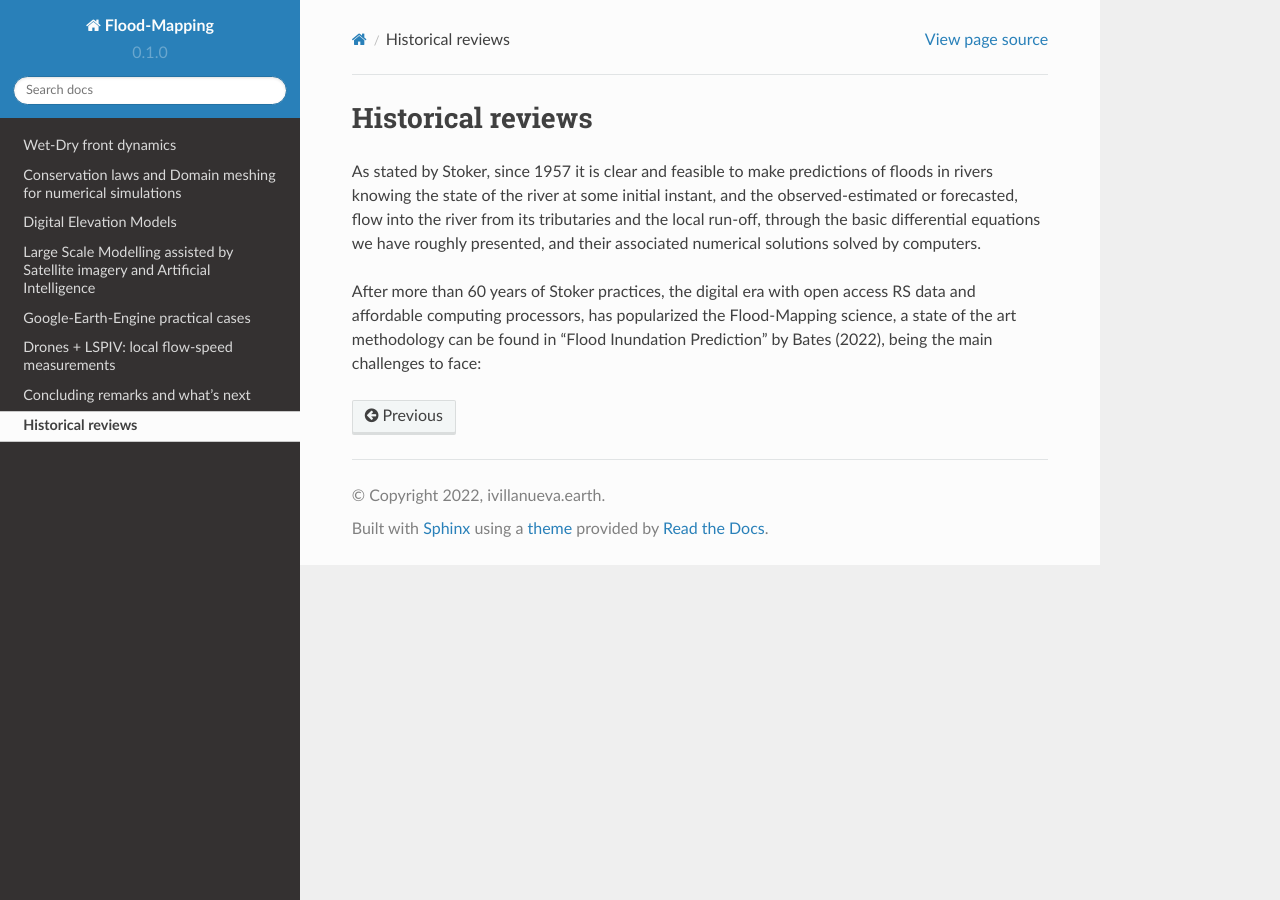
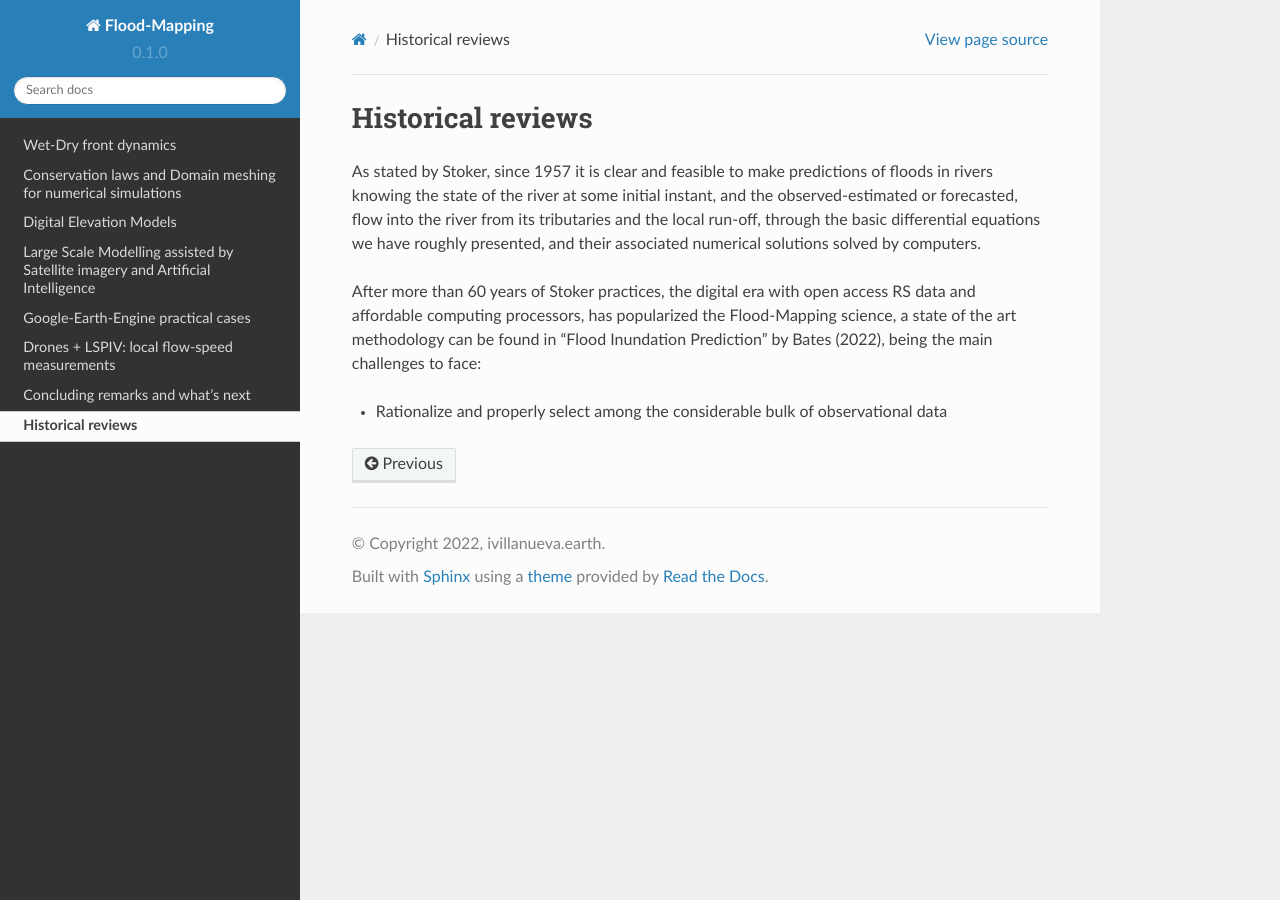
Before and after one commit to ivillamadrid/FloodMapping, a Sphinx documentation site: the page built from docs/source/historical.rst, in a window 1280 px wide. Built offline with Sphinx 7.4.7 and the Read the Docs theme 2.0.0, drawn with Linux system fonts in a browser that asks for light colours.

Commit message:
Update historical.rst

```diff
--- a/docs/source/historical.rst
+++ b/docs/source/historical.rst
@@ -6,3 +6,5 @@ and the observed-estimated or forecasted, flow into the river from its tributari
 
 
 After more than 60 years of Stoker practices, the digital era with open access RS data and affordable computing processors, has popularized the Flood-Mapping science, a state of the art methodology can be found in "Flood Inundation Prediction" by Bates (2022), being the main challenges to face:
+
+* Rationalize and properly select among the considerable bulk of observational data
```
